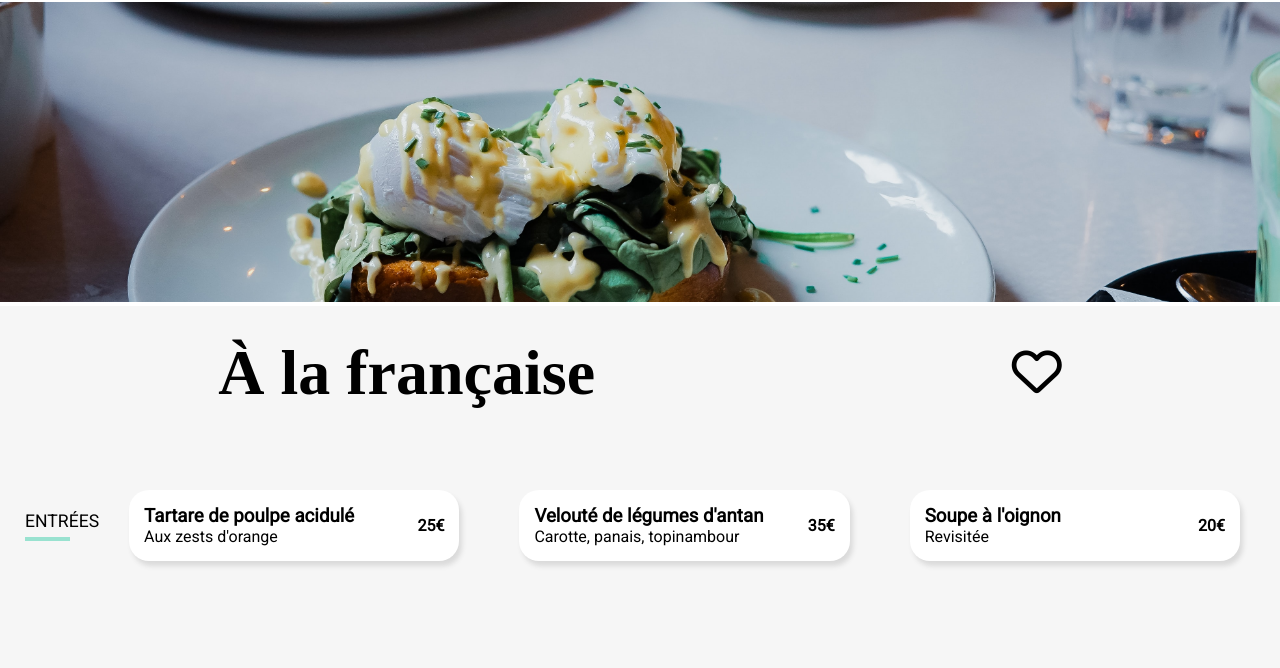
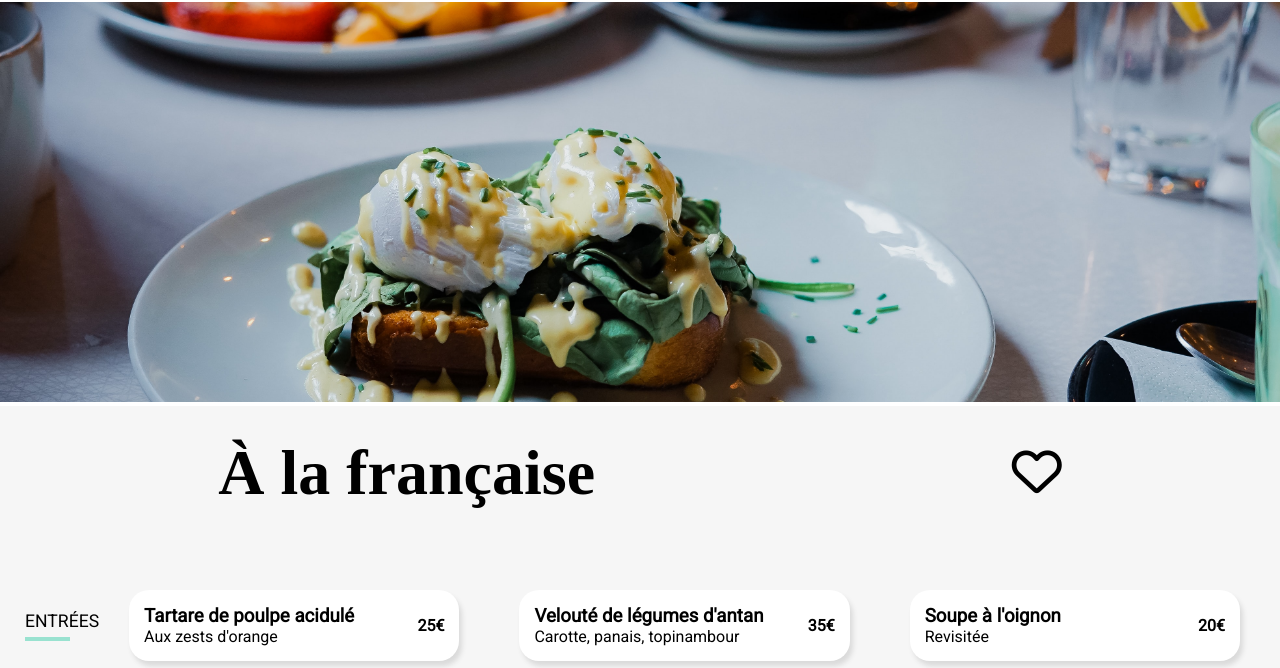
Before and after one commit to VincentQuenard/VincentQuenard_3_27042021, a website: page a_la_française.html in a window 1280 px wide. Shown: the part 58-726 px from the top of the page. Drawn offline with Linux system fonts and the light colour scheme; a web font is replaced by a local one.

Commit message:
pages web ok css minimal sans effet

```diff
--- a/scss/Layout/_menus.scss
+++ b/scss/Layout/_menus.scss
@@ -78,7 +78,12 @@
     overflow: hidden;
 
 
+    .menu_plat {
+        white-space: nowrap;
+        overflow: hidden;
+        text-overflow: ellipsis;
 
+    }
 
     .menu_prix{
 
@@ -105,6 +110,8 @@
 }
 
 
+
+
 @media (min-width: 770px){
 
     .nom_restaurant{
@@ -115,8 +122,9 @@
 
     }
     .fa-heart {
-        font-size: 50px;}
-}
+        font-size: 50px;
+        }
+    }
 
     .menu{
         border-radius: 0;
@@ -141,7 +149,6 @@
             }
         }
     }
-    .menu_sorte{
-
-    }
+    .photo_restaurant img {
+        height: 400px;}
 }
--- a/scss/Pages/_restaurants.scss
+++ b/scss/Pages/_restaurants.scss
@@ -4,7 +4,7 @@
     background-color: $couleur_background;
     padding: 0px 10px 50px 10px;
 
-    a:visited, footer a:link, footer a:active{
+    a:visited, a:link, a:active{
       color: $couleur_noire;
     }
 
@@ -56,7 +56,7 @@
     .flyer_descrip{
       position: relative;
       padding: 20px;
-      font-size: 0.8rem;
+      font-size: 0.9rem;
 
       h3{
         padding-bottom: 10px;
@@ -71,11 +71,13 @@
       }
 
       @media (min-width: 770px){
+
       .flyers {
         display: flex;
         flex-wrap: wrap;
         justify-content: space-around;
-
-
       }
-  }
+      .menu_plat{
+        padding-right: 10px;
+      }
+    }
```
Also changed, not shown: css/style.css, scss/main.scss (line endings or trailing spaces), 1 other file.
